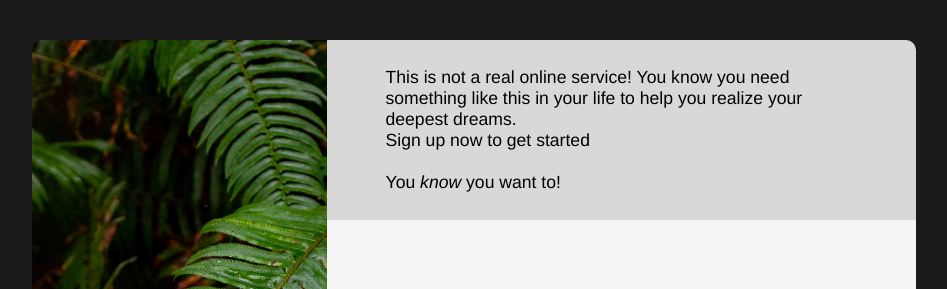
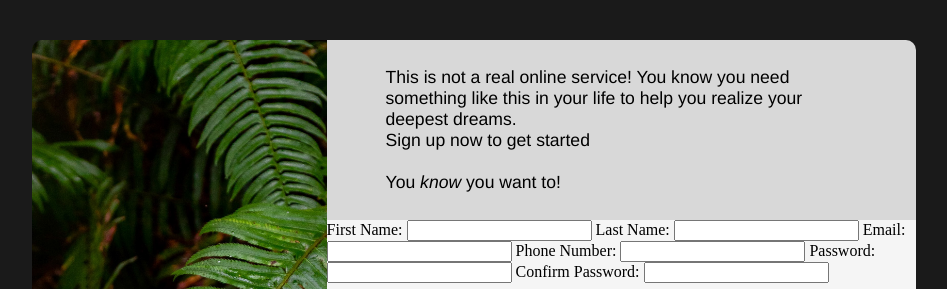
Before and after one commit to JK9913/SIgn_Up_Form, a plain HTML site: page index.html in a window 1280 px wide. Shown: the top 289 px of the page, without its empty margins (166-1113 px from the left). Drawn offline with Linux system fonts and the light colour scheme; files whose address does not match are found by name.

Commit message:
Added labels and inputs for the form

```diff
--- a/index.html
+++ b/index.html
@@ -32,7 +32,18 @@
             </div>
             <div class="form">
                 <form action="#" method="get">
-
+                    <label for="fname">First Name:</label>
+                    <input type="text" name="fname" id="fname">
+                    <label for="lname">Last Name:</label>
+                    <input type="text" name="lname" id="lname">
+                    <label for="email">Email:</label>
+                    <input type="email" name="email" id="email">
+                    <label for="phone">Phone Number:</label>
+                    <input type="tel" name="phone" id="phone">
+                    <label for="pwd">Password:</label>
+                    <input type="password" name="pwd" id="pwd">
+                    <label for="pwdc">Confirm Password:</label>
+                    <input type="password" name="pwdc" id="pwdc">
                 </form>
             </div>
             <div class="footer">
```
